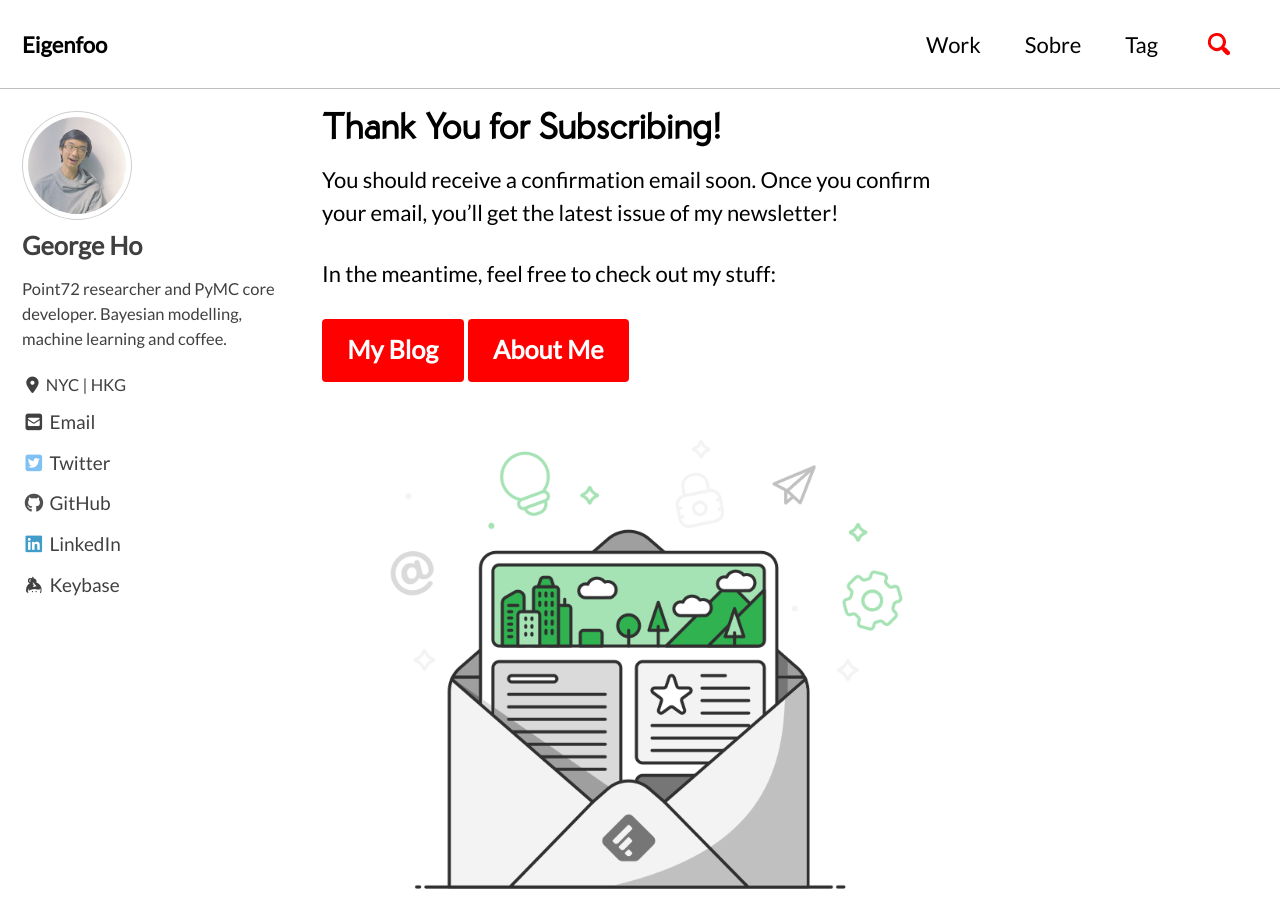
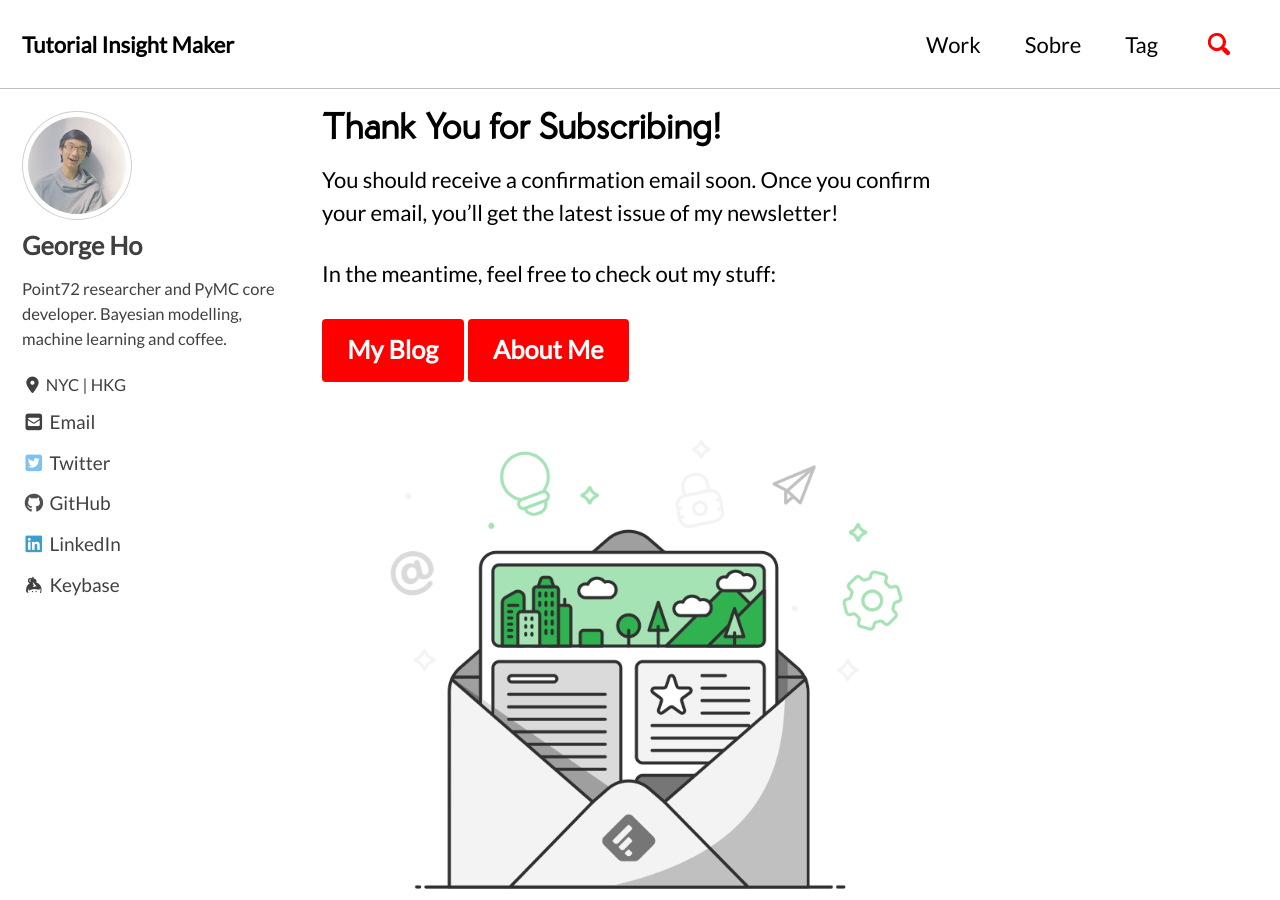
Before and after one commit to milenalauschner/MM, a Jekyll site: the page built from _pages/thank-you.md, in a window 1280 px wide and 900 px high. Built offline with Jekyll 4.4.1, drawn with Linux system fonts in a browser that asks for light colours; cached includes are drawn as plain includes; nearby versions of some CDN libraries; comment, search, counter and statistics services are not loaded.

Commit message:
Update _config.yml

```diff
--- a/_config.yml
+++ b/_config.yml
@@ -14,7 +14,7 @@ minimal_mistakes_skin    : "contrast" # "air", "aqua", "contrast", "dark", "dirt
 
 # Site Settings
 locale                   : "en-US"
-title                    : "Eigenfoo"
+title                    : "Tutorial Insight Maker"
 title_separator          : "|"
 name                     : "Tutorial Insight Maker"
 description              : ""
```
